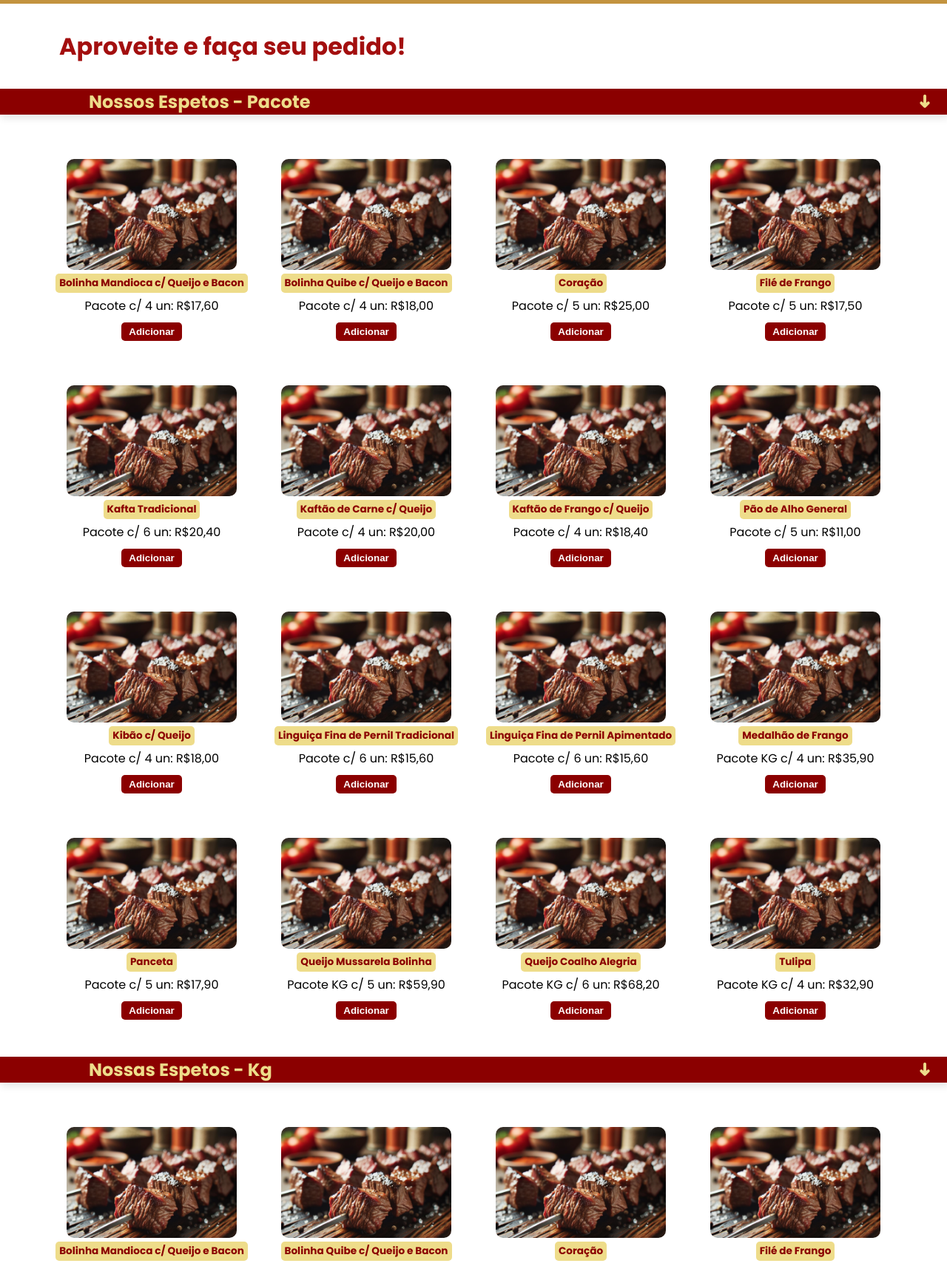
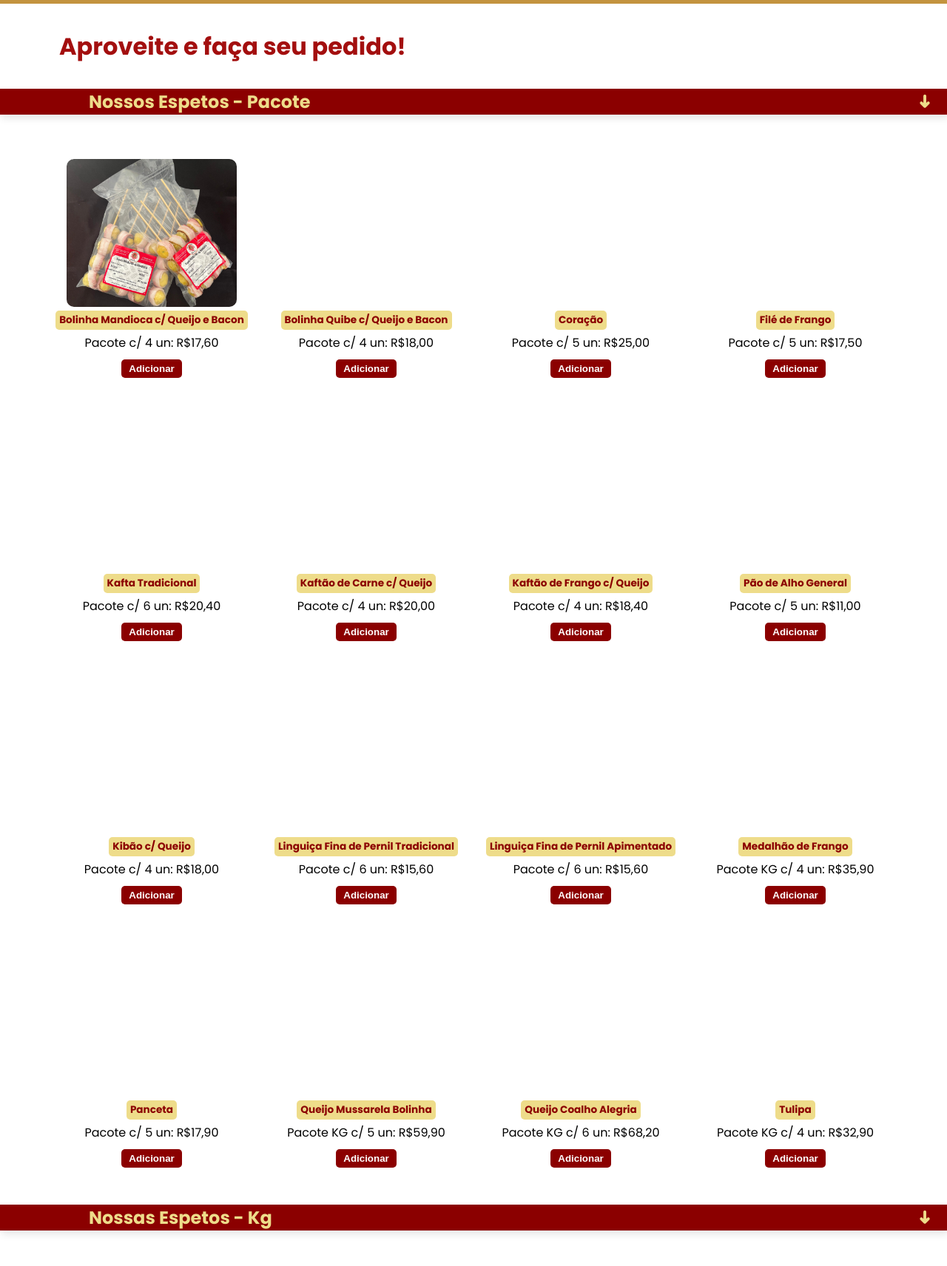
Before and after one commit to Henrique-Enzo/Reginaldo-Espetos, a PHP site: page /produtos.html in a window 1280 px wide. Shown: the part 87-1799 px from the top of the page at 74% size. Run offline with PHP 8.4, Linux system fonts and the light colour scheme.

Commit message:
preparando codigo e arquivos para colocar as fotos novas na pagina produtos

```diff
--- /dev/null
+++ b/css/foto-produtos.css
@@ -0,0 +1,3 @@
+.i-1 {
+  background-image: url(../img-espetos/1A_bolinha_mandioca_queijoebacon.jpg);
+}
--- a/css/produtos.css
+++ b/css/produtos.css
@@ -1,12 +1,10 @@
 .img {
-  background-image: url(../assets_reginaldo/bovina.jpeg);
-  height: 150px;
+  height: 200px;
   width: 230px;
   background-size: cover;
   background-position: center;
   border-radius: 10px;
   margin-top: 10px;
-  background-color: aqua;
 }
 
 .titulo {
@@ -139,6 +137,12 @@ div.ativo .btn-number {
   transform: rotate(0deg);
 }
 
+.aviso-valores {
+  justify-self: center;
+  padding-top: 0;
+  margin-bottom: 100px;
+}
+
 /* Código de responsividade */
 
 @media (max-width: 1100px) {
@@ -177,9 +181,3 @@ div.ativo .btn-number {
     margin-right: 10px;
   }
 }
-
-.aviso-valores {
-  justify-self: center;
-  padding-top: 0%;
-  margin-bottom: 100px;
-}
--- a/produtos.html
+++ b/produtos.html
@@ -10,6 +10,7 @@
     href="https://fonts.googleapis.com/css2?family=Poppins:ital,wght@0,100;0,200;0,300;0,400;0,500;0,600;0,700;0,800;0,900;1,100;1,200;1,300;1,400;1,500;1,600;1,700;1,800;1,900&display=swap"
     rel="stylesheet" />
   <link rel="stylesheet" href="style.css" />
+  <link rel="stylesheet" href="css/foto-produtos.css">
   <script src="./js/mobile-navbar.js" defer></script>
   <script src="./js/produto.js" defer></script>
   <script src="./js/sanfona-prod.js" defer></script>
@@ -40,7 +41,7 @@
     <h2 class="titulo-produto titulo-pacote">Nossos Espetos - Pacote<span class="seta-pacote">➜</span></h2>
     <section id="produtos" class="container preco-pacote">
       <div data-cod="1">
-        <div class="img"></div>
+        <div class="img i-1"></div>
         <h3>Bolinha Mandioca c/ Queijo e Bacon</h3>
         <p>Pacote c/ 4 un: R$<span class="preco">17,60</span></p>
         <button data-button="add">Adicionar</button>
@@ -51,7 +52,7 @@
         </div>
       </div>
       <div data-cod="2">
-        <div class="img"></div>
+        <div class="img i-2"></div>
         <h3>Bolinha Quibe c/ Queijo e Bacon</h3>
         <p>Pacote c/ 4 un: R$<span class="preco">18,00</span></p>
         <button data-button="add">Adicionar</button>
@@ -62,7 +63,7 @@
         </div>
       </div>
       <div data-cod="3">
-        <div class="img"></div>
+        <div class="img i-3"></div>
         <h3 class="nome">Coração</h3>
         <p>Pacote c/ 5 un: R$<span class="preco">25,00</span></p>
         <button data-button="add">Adicionar</button>
@@ -73,7 +74,7 @@
         </div>
       </div>
       <div data-cod="4">
-        <div class="img"></div>
+        <div class="img i-4"></div>
         <h3>Filé de Frango</h3>
         <p>Pacote c/ 5 un: R$<span class="preco">17,50</span></p>
         <button data-button="add">Adicionar</button>
@@ -84,7 +85,7 @@
         </div>
       </div>
       <div data-cod="5">
-        <div class="img"></div>
+        <div class="img i-5"></div>
         <h3>Kafta Tradicional</h3>
         <p>Pacote c/ 6 un: R$<span class="preco">20,40</span></p>
         <button data-button="add">Adicionar</button>
@@ -95,7 +96,7 @@
         </div>
       </div>
       <div data-cod="6">
-        <div class="img"></div>
+        <div class="img i-6"></div>
         <h3>Kaftão de Carne c/ Queijo</h3>
         <p>Pacote c/ 4 un: R$<span class="preco">20,00</span></p>
         <button data-button="add">Adicionar</button>
@@ -106,7 +107,7 @@
         </div>
       </div>
       <div data-cod="7">
-        <div class="img"></div>
+        <div class="img i-7"></div>
         <h3 class="nome">Kaftão de Frango c/ Queijo</h3>
         <p>Pacote c/ 4 un: R$<span class="preco">18,40</span></p>
         <button data-button="add">Adicionar</button>
@@ -117,7 +118,7 @@
         </div>
       </div>
       <div data-cod="8">
-        <div class="img"></div>
+        <div class="img i-8"></div>
         <h3>Pão de Alho General</h3>
         <p>Pacote c/ 5 un: R$<span class="preco">11,00</span></p>
         <button data-button="add">Adicionar</button>
@@ -128,7 +129,7 @@
         </div>
       </div>
       <div data-cod="9">
-        <div class="img"></div>
+        <div class="img i-9"></div>
         <h3 class="nome">Kibão c/ Queijo</h3>
         <p>Pacote c/ 4 un: R$<span class="preco">18,00</span></p>
         <button data-button="add">Adicionar</button>
@@ -139,7 +140,7 @@
         </div>
       </div>
       <div data-cod="10">
-        <div class="img"></div>
+        <div class="img i-10"></div>
         <h3>Linguiça Fina de Pernil Tradicional</h3>
         <p>Pacote c/ 6 un: R$<span class="preco">15,60</span></p>
         <button data-button="add">Adicionar</button>
@@ -150,7 +151,7 @@
         </div>
       </div>
       <div data-cod="11">
-        <div class="img"></div>
+        <div class="img i-11"></div>
         <h3>Linguiça Fina de Pernil Apimentado</h3>
         <p>Pacote c/ 6 un: R$<span class="preco">15,60</span></p>
         <button data-button="add">Adicionar</button>
@@ -161,7 +162,7 @@
         </div>
       </div>
       <div data-cod="12">
-        <div class="img"></div>
+        <div class="img i-12"></div>
         <h3>Medalhão de Frango</h3>
         <p>Pacote KG c/ 4 un: R$<span class="preco">35,90</span></p>
         <button data-button="add">Adicionar</button>
@@ -172,7 +173,7 @@
         </div>
       </div>
       <div data-cod="13">
-        <div class="img"></div>
+        <div class="img i-13"></div>
         <h3>Panceta</h3>
         <p>Pacote c/ 5 un: R$<span class="preco">17,90</span></p>
         <button data-button="add">Adicionar</button>
@@ -183,7 +184,7 @@
         </div>
       </div>
       <div data-cod="14">
-        <div class="img"></div>
+        <div class="img i-14"></div>
         <h3>Queijo Mussarela Bolinha</h3>
         <p>Pacote KG c/ 5 un: R$<span class="preco">59,90</span></p>
         <button data-button="add">Adicionar</button>
@@ -194,7 +195,7 @@
         </div>
       </div>
       <div data-cod="15">
-        <div class="img"></div>
+        <div class="img i-15"></div>
         <h3>Queijo Coalho Alegria</h3>
         <p>Pacote KG c/ 6 un: R$<span class="preco">68,20</span></p>
         <button data-button="add">Adicionar</button>
@@ -205,7 +206,7 @@
         </div>
       </div>
       <div data-cod="16">
-        <div class="img"></div>
+        <div class="img i-16"></div>
         <h3 class="nome">Tulipa</h3>
         <p>Pacote KG c/ 4 un: R$<span class="preco">32,90</span></p>
         <button data-button="add">Adicionar</button>
@@ -219,7 +220,7 @@
     <h2 class="titulo-produto titulo-kg">Nossas Espetos - Kg<span class="seta-kg">➜</span></h2>
     <section id="produtos" class="container preco-kg">
       <div data-cod="A">
-        <div class="img"></div>
+        <div class="img i-1"></div>
         <h3>Bolinha Mandioca c/ Queijo e Bacon</h3>
         <p>Preço por KG: R$<span class="preco">31,50</span></p>
         <button data-button="add">Adicionar</button>
@@ -230,7 +231,7 @@
         </div>
       </div>
       <div data-cod="D">
-        <div class="img"></div>
+        <div class="img i-2"></div>
         <h3>Bolinha Quibe c/ Queijo e Bacon</h3>
         <p>Pacote por KG: R$<span class="preco">31,50</span></p>
         <button data-button="add">Adicionar</button>
@@ -241,7 +242,7 @@
         </div>
       </div>
       <div data-cod="E">
-        <div class="img"></div>
+        <div class="img i-3"></div>
         <h3 class="nome">Coração</h3>
         <p>Pacote por KG: R$<span class="preco">25,00</span></p>
         <button data-button="add">Adicionar</button>
@@ -252,7 +253,7 @@
         </div>
       </div>
       <div data-cod="F">
-        <div class="img"></div>
+        <div class="img i-4"></div>
         <h3>Filé de Frango</h3>
         <p>Pacote por KG: R$<span class="preco">17,50</span></p>
         <button data-button="add">Adicionar</button>
@@ -263,7 +264,7 @@
         </div>
       </div>
       <div data-cod="G">
-        <div class="img"></div>
+        <div class="img i-5"></div>
         <h3>Kafta Tradicional</h3>
         <p>Pacote por KG: R$<span class="preco">20,40</span></p>
         <button data-button="add">Adicionar</button>
@@ -274,7 +275,7 @@
         </div>
       </div>
       <div data-cod="H">
-        <div class="img"></div>
+        <div class="img i-6"></div>
         <h3>Kaftão de Carne c/ Queijo</h3>
         <p>Pacote por KG: R$<span class="preco">20,00</span></p>
         <button data-button="add">Adicionar</button>
@@ -286,7 +287,7 @@
       </div>
       <div data-cod="I">
         <div class="img"></div>
-        <h3 class="nome">Kaftão de Frango c/ Queijo</h3>
+        <h3 class="nome i-7">Kaftão de Frango c/ Queijo</h3>
         <p>Pacote por KG: R$<span class="preco">18,40</span></p>
         <button data-button="add">Adicionar</button>
         <div class="btn-number">
@@ -296,7 +297,7 @@
         </div>
       </div>
       <div data-cod="J">
-        <div class="img"></div>
+        <div class="img i-8"></div>
         <h3>Pão de Alho General</h3>
         <p>Pacote por KG: R$<span class="preco">11,00</span></p>
         <button data-button="add">Adicionar</button>
@@ -307,7 +308,7 @@
         </div>
       </div>
       <div data-cod="K">
-        <div class="img"></div>
+        <div class="img i-9"></div>
         <h3 class="nome">Kibão c/ Queijo</h3>
         <p>Pacote por KG: R$<span class="preco">18,00</span></p>
         <button data-button="add">Adicionar</button>
@@ -318,7 +319,7 @@
         </div>
       </div>
       <div data-cod="L">
-        <div class="img"></div>
+        <div class="img i-10"></div>
         <h3>Linguiça Fina de Pernil Tradicional</h3>
         <p>Pacote por KG: R$<span class="preco">15,60</span></p>
         <button data-button="add">Adicionar</button>
@@ -329,7 +330,7 @@
         </div>
       </div>
       <div data-cod="M">
-        <div class="img"></div>
+        <div class="img i-11"></div>
         <h3>Linguiça Fina de Pernil Apimentado</h3>
         <p>Pacote por KG: R$<span class="preco">15,60</span></p>
         <button data-button="add">Adicionar</button>
@@ -340,7 +341,7 @@
         </div>
       </div>
       <div data-cod="N">
-        <div class="img"></div>
+        <div class="img i-12"></div>
         <h3>Medalhão de Frango</h3>
         <p>Pacote por KG: R$<span class="preco">35,90</span></p>
         <button data-button="add">Adicionar</button>
@@ -351,7 +352,7 @@
         </div>
       </div>
       <div data-cod="O">
-        <div class="img"></div>
+        <div class="img i-13"></div>
         <h3>Panceta</h3>
         <p>Pacote por KG: R$<span class="preco">17,55</span></p>
         <button data-button="add">Adicionar</button>
@@ -362,7 +363,7 @@
         </div>
       </div>
       <div data-cod="P">
-        <div class="img"></div>
+        <div class="img i-14"></div>
         <h3>Queijo Mussarela Bolinha</h3>
         <p>Pacote por KG: R$<span class="preco">59,90</span></p>
         <button data-button="add">Adicionar</button>
@@ -373,7 +374,7 @@
         </div>
       </div>
       <div data-cod="Q">
-        <div class="img"></div>
+        <div class="img i-15"></div>
         <h3>Queijo Coalho Alegria</h3>
         <p>Pacote por KG: R$<span class="preco">68,20</span></p>
         <button data-button="add">Adicionar</button>
@@ -384,7 +385,7 @@
         </div>
       </div>
       <div data-cod="R">
-        <div class="img"></div>
+        <div class="img i-16"></div>
         <h3 class="nome">Tulipa</h3>
         <p>Pacote por KG: R$<span class="preco">32,90</span></p>
         <button data-button="add">Adicionar</button>
```
